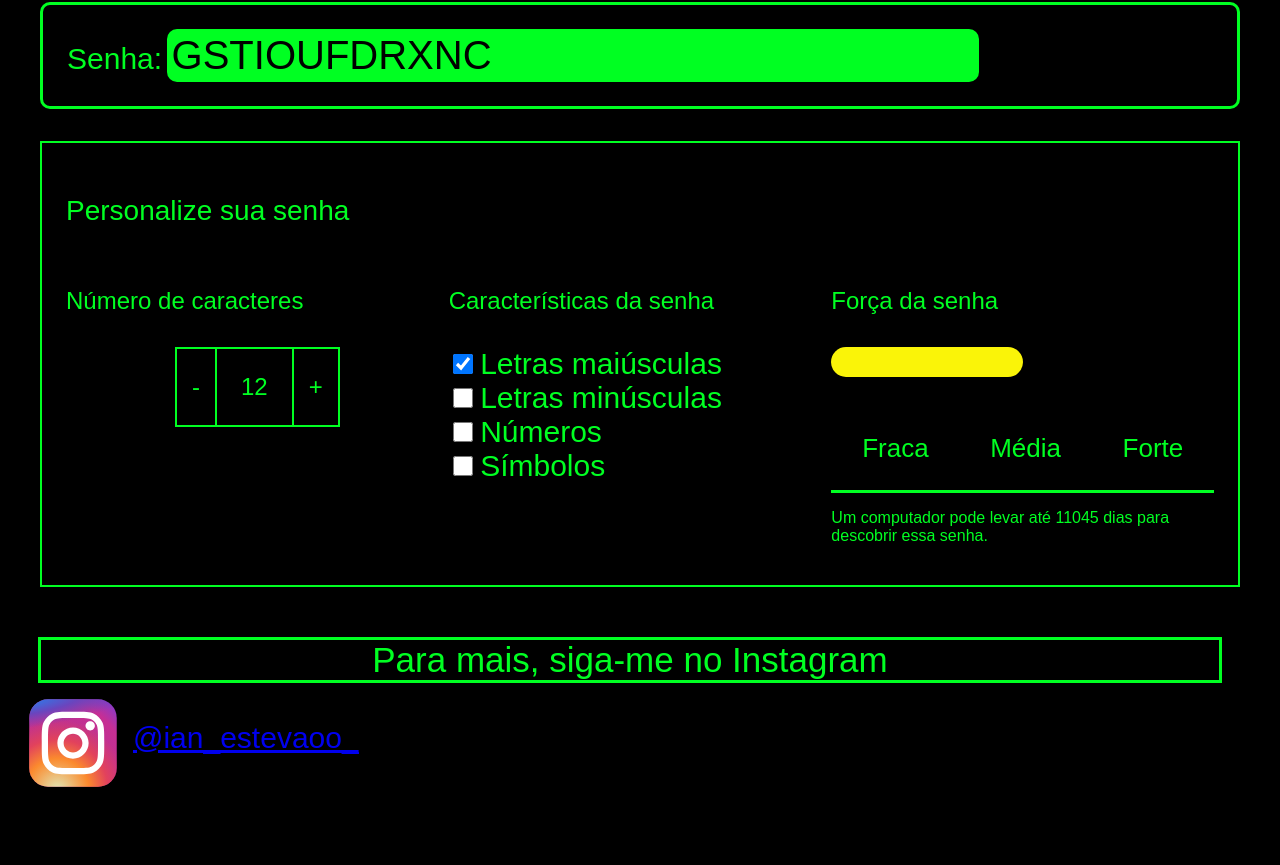
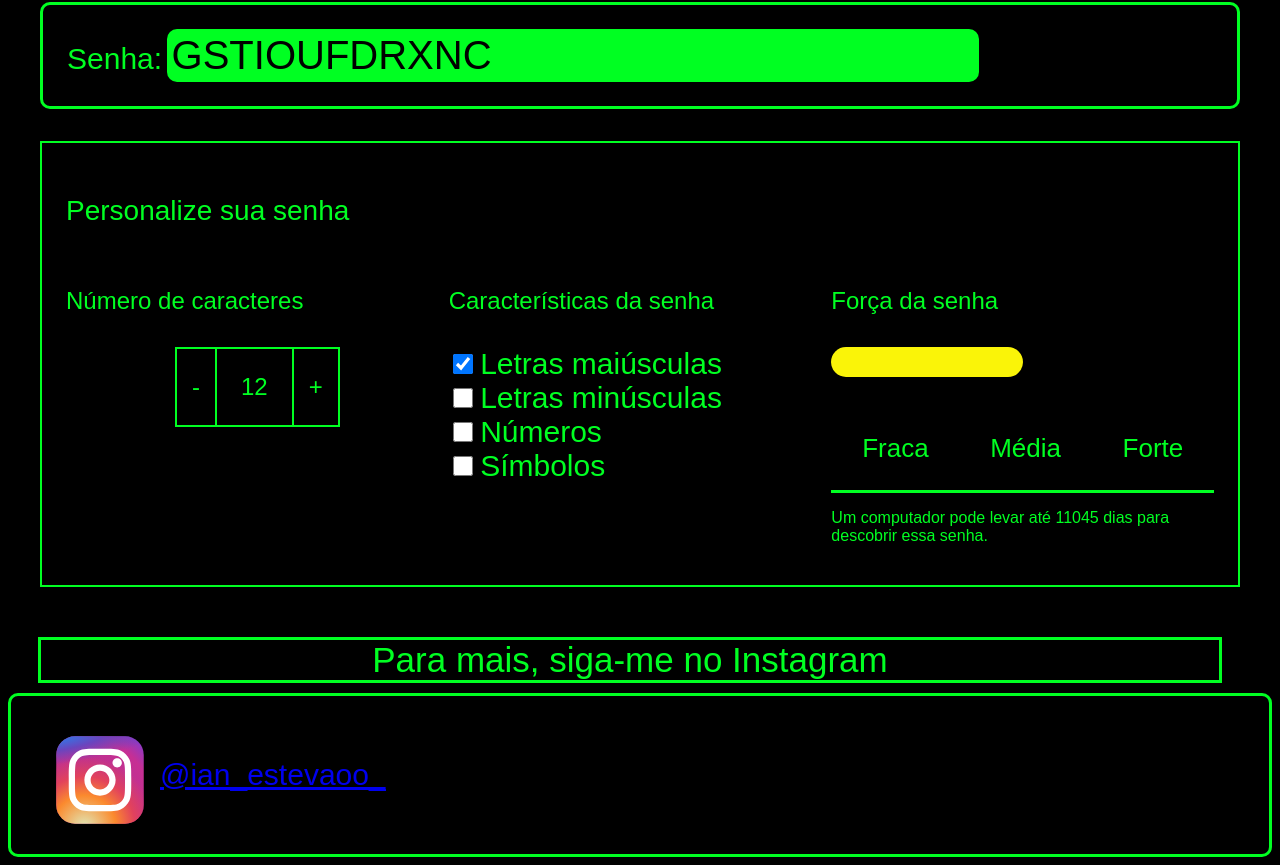
Before and after one commit to ianestevao0/Gerador-de-senhas-do-giba, a plain HTML site: page index.html in a window 1280 px wide. Shown: the part 394-1259 px from the top of the page. Before the commit the page ends 1195 px from the top, so only its background shows below. Drawn offline with Linux system fonts and the light colour scheme; a web font is replaced by a local one.

Commit message:
Update style.css

```diff
--- a/style.css
+++ b/style.css
@@ -39,6 +39,7 @@ body {
     font-weight: 400;
     font-style: normal;
     color: #00ff22;
+
 }
 
 .titulo-secundario {
@@ -253,6 +254,7 @@ label {
     margin: 50px;
     font-size: 35px;
     font-weight: 400;
+    color: #00ff22;
     margin-bottom: 0px;
     margin-left: 30px;
     border: #00ff22 solid;
@@ -260,13 +262,17 @@ label {
 
 .container {
     display: flex;
-    flex-direction: row;
+    flex-direction: center;
     align-items: center;
     font-size: 30px;
+    margin-top: 10px;
+    background: var(--fundo-senha);
+    padding: 24px;
+    border: 3px solid var(--borda);
+    border-radius: 10px;
 }
 
 .container img {
-
     margin-top: 10px;
     margin-left: 15px;
     margin-right: 10px;
```
